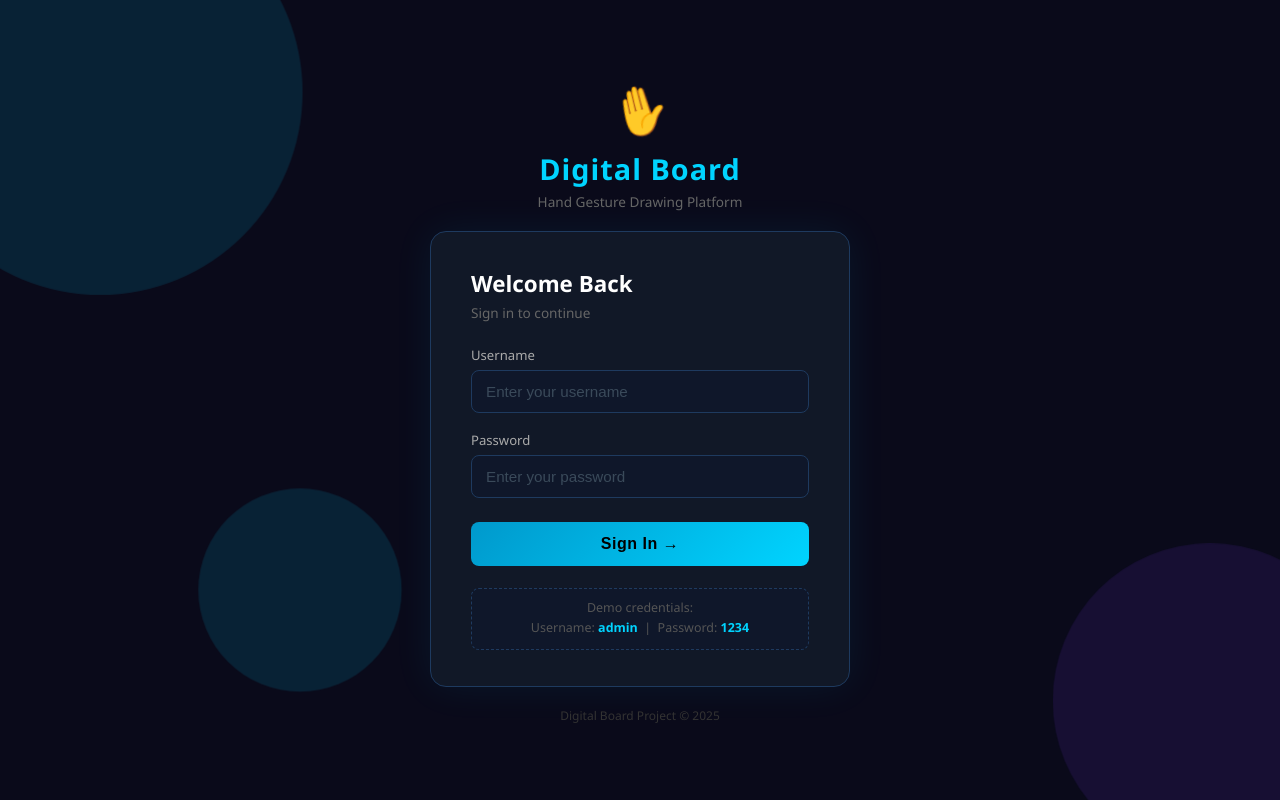
After one commit to 2310Gayatri/Digital-Board, a Flask app: page /login in a window 1280 px wide. The commit adds this page. Run offline with Flask 3, Linux system fonts and the light colour scheme.

Commit message:
Initial commit - Digital Board Project

```diff
--- a/app.py
+++ b/app.py
@@ -1,22 +1,31 @@
 import cv2
 import mediapipe as mp
 import numpy as np
-import base64
 import threading
-from flask import Flask, render_template, Response, jsonify, request
+from flask import Flask, render_template, Response, jsonify, request, redirect, url_for, session
 
+# ── Flask Setup ───────────────────────────────────────────────
 app = Flask(__name__)
+app.secret_key = 'digitalboard2025'
 
-# ── MediaPipe Setup ──────────────────────────────────────────
+# ── Hardcoded Users ───────────────────────────────────────────
+USERS = {
+    'admin': '1234',
+    'user1': 'pass1',
+    'user2': 'pass2',
+}
+
+# ── MediaPipe Setup ───────────────────────────────────────────
 mp_hands = mp.solutions.hands
 hands    = mp_hands.Hands(max_num_hands=1, min_detection_confidence=0.7)
 mp_draw  = mp.solutions.drawing_utils
 
-# ── Webcam ───────────────────────────────────────────────────
+# ── Webcam ────────────────────────────────────────────────────
 cap = cv2.VideoCapture(0)
+cap.set(cv2.CAP_PROP_FRAME_WIDTH, 1280)
 cap.set(cv2.CAP_PROP_FRAME_HEIGHT, 720)
 
-# ── State Variables ──────────────────────────────────────────
+# ── State Variables ───────────────────────────────────────────
 canvas         = None
 prev_x, prev_y = 0, 0
 mode           = "None"
@@ -81,26 +90,33 @@ def detect_and_draw_shape(canvas, points, color, thickness):
 
     if len(approx) == 3:
         cv2.polylines(canvas, [approx], True, color, thickness)
+        print("Shape snapped: Triangle")
     elif len(approx) == 4:
         x, y, w, h = cv2.boundingRect(approx)
         cv2.rectangle(canvas, (x, y), (x + w, y + h), color, thickness)
+        print("Shape snapped: Rectangle")
     else:
         (cx, cy), radius = cv2.minEnclosingCircle(pts)
         cv2.circle(canvas, (int(cx), int(cy)), int(radius), color, thickness)
+        print("Shape snapped: Circle")
 
 
 def draw_stroke(canvas, px, py, x, y, color, thickness, tool):
     global dot_counter
+
     if tool == "Normal":
         cv2.line(canvas, (px, py), (x, y), color, thickness)
+
     elif tool == "Dotted":
         dot_counter += 1
         if dot_counter % 4 == 0:
             cv2.circle(canvas, (x, y), thickness // 2 + 1, color, -1)
+
     elif tool == "Highlighter":
         overlay = canvas.copy()
         cv2.line(overlay, (px, py), (x, y), color, thickness * 4)
         cv2.addWeighted(overlay, 0.3, canvas, 0.7, 0, canvas)
+
     elif tool == "Spray":
         for _ in range(25):
             ox = int(np.random.normal(0, thickness * 2))
@@ -133,6 +149,7 @@ def process_frame(frame):
             ix = int(hand_landmarks.landmark[8].x * w)
             iy = int(hand_landmarks.landmark[8].y * h)
 
+            # Shape mode — 3 fingers
             if finger_count == 3:
                 mode          = "Shape"
                 shape_drawing = True
@@ -140,6 +157,7 @@ def process_frame(frame):
                 cv2.circle(frame, (ix, iy), 4, current_color, -1)
                 prev_x, prev_y = 0, 0
 
+            # Snap shape — fist / 0-1 fingers
             elif finger_count <= 1 and shape_drawing:
                 with lock:
                     detect_and_draw_shape(canvas, shape_points,
@@ -149,6 +167,7 @@ def process_frame(frame):
                 mode          = "None"
                 prev_x, prev_y = 0, 0
 
+            # Writing — 2 fingers
             elif finger_count == 2:
                 mode          = "Writing"
                 shape_drawing = False
@@ -159,6 +178,7 @@ def process_frame(frame):
                                 current_color, pen_thickness, pen_tool)
                 prev_x, prev_y = ix, iy
 
+            # Wiping — 4+ fingers
             elif finger_count >= 4:
                 mode          = "Wiping"
                 shape_drawing = False
@@ -171,7 +191,6 @@ def process_frame(frame):
                 mode = "None"
                 prev_x, prev_y = 0, 0
 
-            # Show mode on frame
             cv2.putText(frame, f"Mode: {mode}", (15, 40),
                         cv2.FONT_HERSHEY_SIMPLEX, 1, current_color, 2)
 
@@ -197,7 +216,6 @@ def process_frame(frame):
 
 
 def generate_camera():
-    """Stream camera+drawing frames to browser."""
     while True:
         success, frame = cap.read()
         if not success:
@@ -211,7 +229,6 @@ def generate_camera():
 
 
 def generate_canvas():
-    """Stream canvas-only frames to browser."""
     while True:
         success, _ = cap.read()
         if not success:
@@ -234,32 +251,64 @@ def generate_canvas():
 
 @app.route('/')
 def index():
-    return render_template('index.html')
+    if 'user' not in session:
+        return redirect(url_for('login'))
+    return render_template('index.html', username=session['user'])
+
+
+@app.route('/login', methods=['GET', 'POST'])
+def login():
+    error = None
+    if 'user' in session:
+        return redirect(url_for('index'))
+    if request.method == 'POST':
+        username = request.form.get('username', '').strip()
+        password = request.form.get('password', '').strip()
+        if username in USERS and USERS[username] == password:
+            session['user'] = username
+            return redirect(url_for('index'))
+        else:
+            error = 'Wrong username or password. Try again.'
+    return render_template('login.html', error=error)
+
+
+@app.route('/logout')
+def logout():
+    session.pop('user', None)
+    return redirect(url_for('login'))
 
 
 @app.route('/video_feed')
 def video_feed():
+    if 'user' not in session:
+        return redirect(url_for('login'))
     return Response(generate_camera(),
                     mimetype='multipart/x-mixed-replace; boundary=frame')
 
 
 @app.route('/canvas_feed')
 def canvas_feed():
+    if 'user' not in session:
+        return redirect(url_for('login'))
     return Response(generate_canvas(),
                     mimetype='multipart/x-mixed-replace; boundary=frame')
 
 
 @app.route('/set_color', methods=['POST'])
 def set_color():
+    if 'user' not in session:
+        return jsonify({"error": "unauthorized"}), 401
     global current_color
-    data  = request.json
-    name  = data.get('color', 'White')
+    data          = request.json
+    name          = data.get('color', 'White')
     current_color = color_map.get(name, (255, 255, 255))
     return jsonify({"status": "ok", "color": name})
 
 
 @app.route('/set_tool', methods=['POST'])
 def set_tool():
+    if 'user' not in session:
+        return jsonify({"error": "unauthorized"}), 401
     global pen_tool
     data     = request.json
     pen_tool = data.get('tool', 'Normal')
@@ -268,6 +317,8 @@ def set_tool():
 
 @app.route('/set_thickness', methods=['POST'])
 def set_thickness():
+    if 'user' not in session:
+        return jsonify({"error": "unauthorized"}), 401
     global pen_thickness
     data          = request.json
     key           = data.get('size', 'S')
@@ -277,6 +328,8 @@ def set_thickness():
 
 @app.route('/clear', methods=['POST'])
 def clear():
+    if 'user' not in session:
+        return jsonify({"error": "unauthorized"}), 401
     global canvas
     with lock:
         if canvas is not None:
@@ -286,6 +339,8 @@ def clear():
 
 @app.route('/save', methods=['POST'])
 def save():
+    if 'user' not in session:
+        return jsonify({"error": "unauthorized"}), 401
     with lock:
         if canvas is not None:
             cv2.imwrite("canvas_saved.png", canvas)
@@ -294,6 +349,8 @@ def save():
 
 @app.route('/status')
 def status():
+    if 'user' not in session:
+        return jsonify({"error": "unauthorized"}), 401
     return jsonify({
         "mode":      mode,
         "tool":      pen_tool,
--- /dev/null
+++ b/requirements.txt
@@ -0,0 +1,5 @@
+flask
+opencv-python
+mediapipe
+numpy
+pytesseract
--- /dev/null
+++ b/static/login.css
@@ -0,0 +1,213 @@
+* {
+  margin: 0;
+  padding: 0;
+  box-sizing: border-box;
+}
+
+body {
+  min-height: 100vh;
+  background: #0a0a1a;
+  display: flex;
+  align-items: center;
+  justify-content: center;
+  font-family: 'Segoe UI', sans-serif;
+  overflow: hidden;
+}
+
+/* ── Animated Background ─────────────────────── */
+.bg {
+  position: fixed;
+  top: 0; left: 0;
+  width: 100%; height: 100%;
+  z-index: 0;
+  overflow: hidden;
+}
+
+.dot {
+  position: absolute;
+  border-radius: 50%;
+  opacity: 0.12;
+  animation: float 8s infinite ease-in-out;
+}
+
+.d1 {
+  width: 400px; height: 400px;
+  background: #00d4ff;
+  top: -100px; left: -100px;
+  animation-delay: 0s;
+}
+
+.d2 {
+  width: 300px; height: 300px;
+  background: #7c3aed;
+  bottom: -80px; right: -80px;
+  animation-delay: 3s;
+}
+
+.d3 {
+  width: 200px; height: 200px;
+  background: #00d4ff;
+  bottom: 100px; left: 200px;
+  animation-delay: 5s;
+}
+
+@keyframes float {
+  0%, 100% { transform: translateY(0px) scale(1); }
+  50%       { transform: translateY(-30px) scale(1.05); }
+}
+
+/* ── Wrapper ──────────────────────────────────── */
+.wrapper {
+  position: relative;
+  z-index: 1;
+  display: flex;
+  flex-direction: column;
+  align-items: center;
+  gap: 20px;
+  width: 100%;
+  padding: 20px;
+}
+
+/* ── Logo Box ─────────────────────────────────── */
+.logo-box {
+  text-align: center;
+}
+
+.logo-icon {
+  font-size: 3rem;
+  margin-bottom: 8px;
+  animation: wave 2s infinite ease-in-out;
+}
+
+@keyframes wave {
+  0%, 100% { transform: rotate(0deg);   }
+  25%       { transform: rotate(-15deg); }
+  75%       { transform: rotate(15deg);  }
+}
+
+.logo-box h1 {
+  font-size: 1.8rem;
+  color: #00d4ff;
+  font-weight: 700;
+  letter-spacing: 1px;
+}
+
+.logo-box p {
+  font-size: 0.85rem;
+  color: #666;
+  margin-top: 4px;
+}
+
+/* ── Card ─────────────────────────────────────── */
+.card {
+  background: #111827;
+  border: 1px solid #1e3a5f;
+  border-radius: 16px;
+  padding: 36px 40px;
+  width: 100%;
+  max-width: 420px;
+  box-shadow: 0 0 40px rgba(0, 212, 255, 0.07);
+}
+
+.card h2 {
+  font-size: 1.4rem;
+  color: #ffffff;
+  font-weight: 600;
+  margin-bottom: 4px;
+}
+
+.subtitle {
+  font-size: 0.85rem;
+  color: #666;
+  margin-bottom: 24px;
+}
+
+/* ── Error Box ────────────────────────────────── */
+.error-box {
+  background: #2d1515;
+  border: 1px solid #c0392b;
+  color: #e74c3c;
+  border-radius: 8px;
+  padding: 10px 14px;
+  font-size: 0.85rem;
+  margin-bottom: 18px;
+}
+
+/* ── Input Groups ─────────────────────────────── */
+.input-group {
+  margin-bottom: 18px;
+}
+
+.input-group label {
+  display: block;
+  font-size: 0.82rem;
+  color: #aaa;
+  margin-bottom: 6px;
+  font-weight: 500;
+}
+
+.input-group input {
+  width: 100%;
+  padding: 12px 14px;
+  background: #0f172a;
+  border: 1px solid #1e3a5f;
+  border-radius: 8px;
+  color: #ffffff;
+  font-size: 0.95rem;
+  outline: none;
+  transition: border 0.2s, box-shadow 0.2s;
+}
+
+.input-group input::placeholder {
+  color: #3a4a5a;
+}
+
+.input-group input:focus {
+  border-color: #00d4ff;
+  box-shadow: 0 0 0 3px rgba(0, 212, 255, 0.1);
+}
+
+/* ── Login Button ─────────────────────────────── */
+.login-btn {
+  width: 100%;
+  padding: 13px;
+  background: linear-gradient(135deg, #0099cc, #00d4ff);
+  color: #000;
+  font-size: 1rem;
+  font-weight: 700;
+  border: none;
+  border-radius: 8px;
+  cursor: pointer;
+  letter-spacing: 0.5px;
+  transition: opacity 0.2s, transform 0.1s;
+  margin-top: 6px;
+}
+
+.login-btn:hover  { opacity: 0.9; }
+.login-btn:active { transform: scale(0.98); }
+
+/* ── Hint Box ─────────────────────────────────── */
+.hint-box {
+  margin-top: 22px;
+  background: #0f172a;
+  border: 1px dashed #1e3a5f;
+  border-radius: 8px;
+  padding: 10px 14px;
+  text-align: center;
+}
+
+.hint-box p {
+  font-size: 0.78rem;
+  color: #555;
+  margin-bottom: 3px;
+}
+
+.hint-box strong {
+  color: #00d4ff;
+}
+
+/* ── Footer ───────────────────────────────────── */
+.footer {
+  font-size: 0.75rem;
+  color: #333;
+}
--- /dev/null
+++ b/templates/login.html
@@ -0,0 +1,85 @@
+<!DOCTYPE html>
+<html lang="en">
+<head>
+  <meta charset="UTF-8"/>
+  <meta name="viewport" content="width=device-width, initial-scale=1.0"/>
+  <title>Digital Board — Login</title>
+  <link rel="stylesheet" href="/static/login.css"/>
+</head>
+<body>
+
+  <div class="bg">
+    <!-- Animated background dots -->
+    <div class="dot d1"></div>
+    <div class="dot d2"></div>
+    <div class="dot d3"></div>
+  </div>
+
+  <div class="wrapper">
+
+    <!-- Logo / Title -->
+    <div class="logo-box">
+      <div class="logo-icon">✋</div>
+      <h1>Digital Board</h1>
+      <p>Hand Gesture Drawing Platform</p>
+    </div>
+
+    <!-- Login Card -->
+    <div class="card">
+
+      <h2>Welcome Back</h2>
+      <p class="subtitle">Sign in to continue</p>
+
+      <!-- Error message (shows only on wrong login) -->
+      {% if error %}
+      <div class="error-box">
+        ⚠️ {{ error }}
+      </div>
+      {% endif %}
+
+      <!-- Login Form -->
+      <form method="POST" action="/login">
+
+        <div class="input-group">
+          <label for="username">Username</label>
+          <input
+            type="text"
+            id="username"
+            name="username"
+            placeholder="Enter your username"
+            required
+            autocomplete="off"
+          />
+        </div>
+
+        <div class="input-group">
+          <label for="password">Password</label>
+          <input
+            type="password"
+            id="password"
+            name="password"
+            placeholder="Enter your password"
+            required
+          />
+        </div>
+
+        <button type="submit" class="login-btn">
+          Sign In →
+        </button>
+
+      </form>
+
+      <!-- Hint -->
+      <div class="hint-box">
+        <p>Demo credentials:</p>
+        <p>Username: <strong>admin</strong> &nbsp;|&nbsp; Password: <strong>1234</strong></p>
+      </div>
+
+    </div>
+
+    <p class="footer">Digital Board Project &copy; 2025</p>
+
+  </div>
+
+</body>
+</html>
```
Also changed, not shown: static/style.css (+43 -7 lines), templates/index.html (+30 -12 lines), README.md (added), 1 other file.
